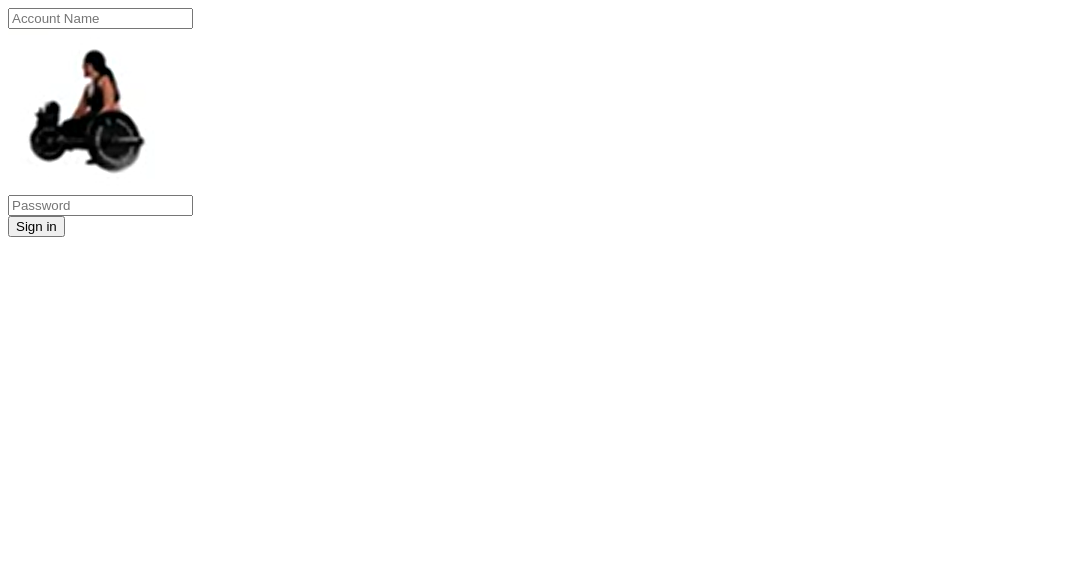
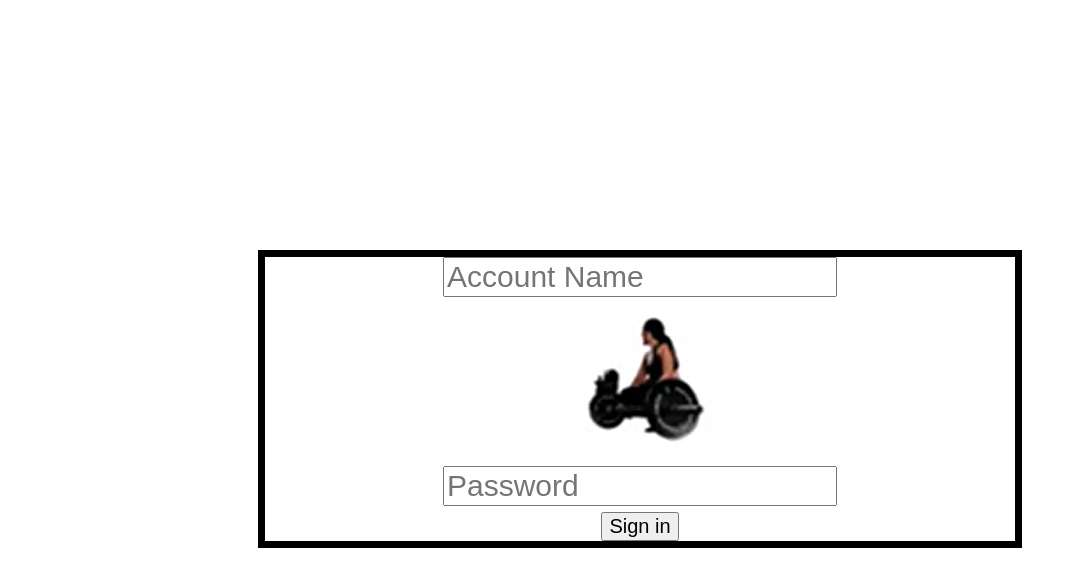
Before and after one commit to KorayYavuzYalcinkaya/fitnesscentersystem, a website: page fitnesscentersystem/index.htm in a window 1280 px wide. Shown: the whole page, without its empty margins (0-1077 px from the left). Drawn offline with Linux system fonts and the light colour scheme.

Commit message:
fitnesscentersystem

```diff
--- a/fitnesscentersystem/index.htm
+++ b/fitnesscentersystem/index.htm
@@ -2,9 +2,17 @@
 <html lang="en">
 <head>
     <title>Giriş</title>
+    <style>
+        input {
+            font-size: 30px;
+        }
+        button {
+            font-size: 20px;
+        }
+    </style>
 </head>
-<body>
-    <form action="">
+<body style="text-align: center;">
+    <form action="" style="border: 7px solid black;margin: 250px;font-size: 30px;">
         <input name="hesap" placeholder="Account Name" type="text"><br>
         <img src="/g1.png"><br>
         <input name="sifre" placeholder="Password" type="text"><br>
```
